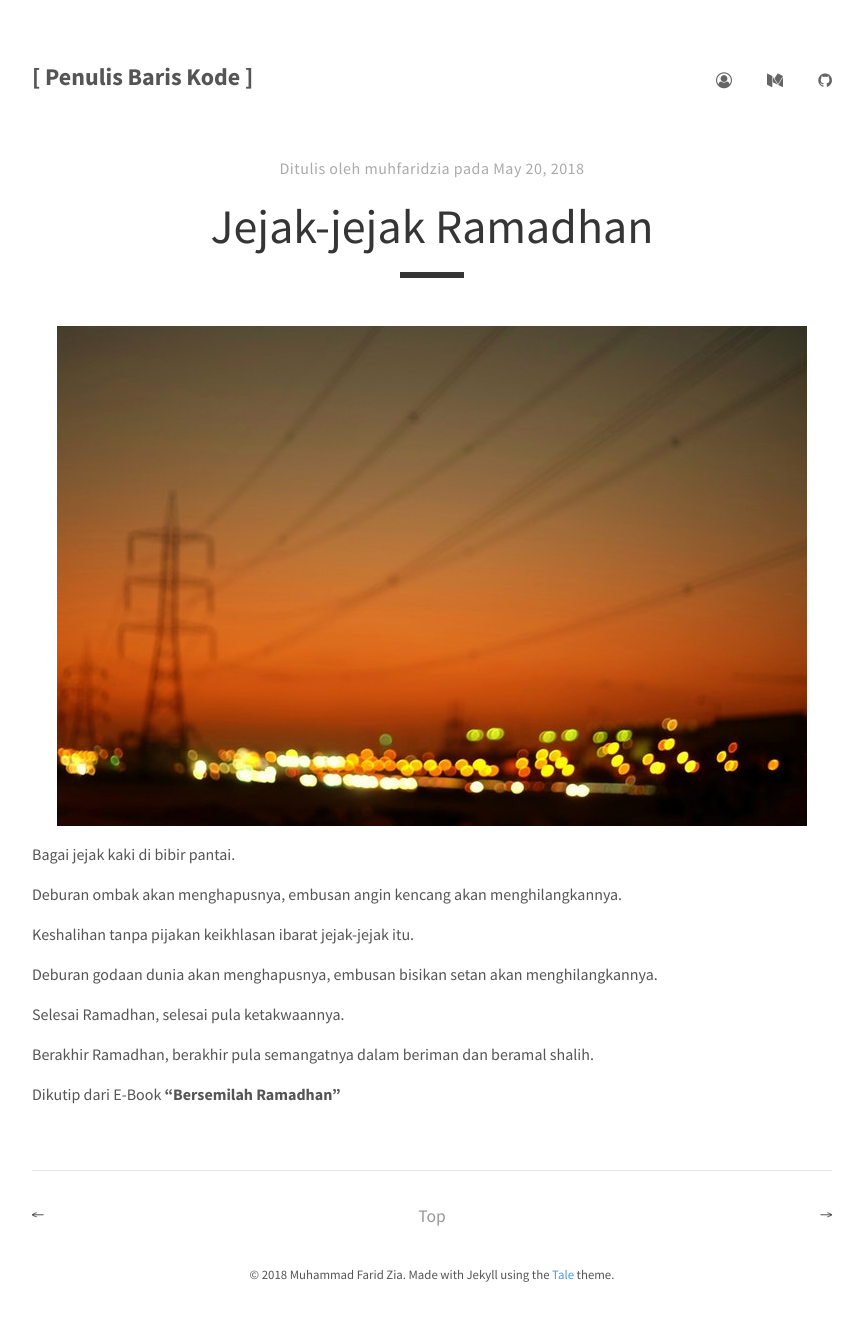
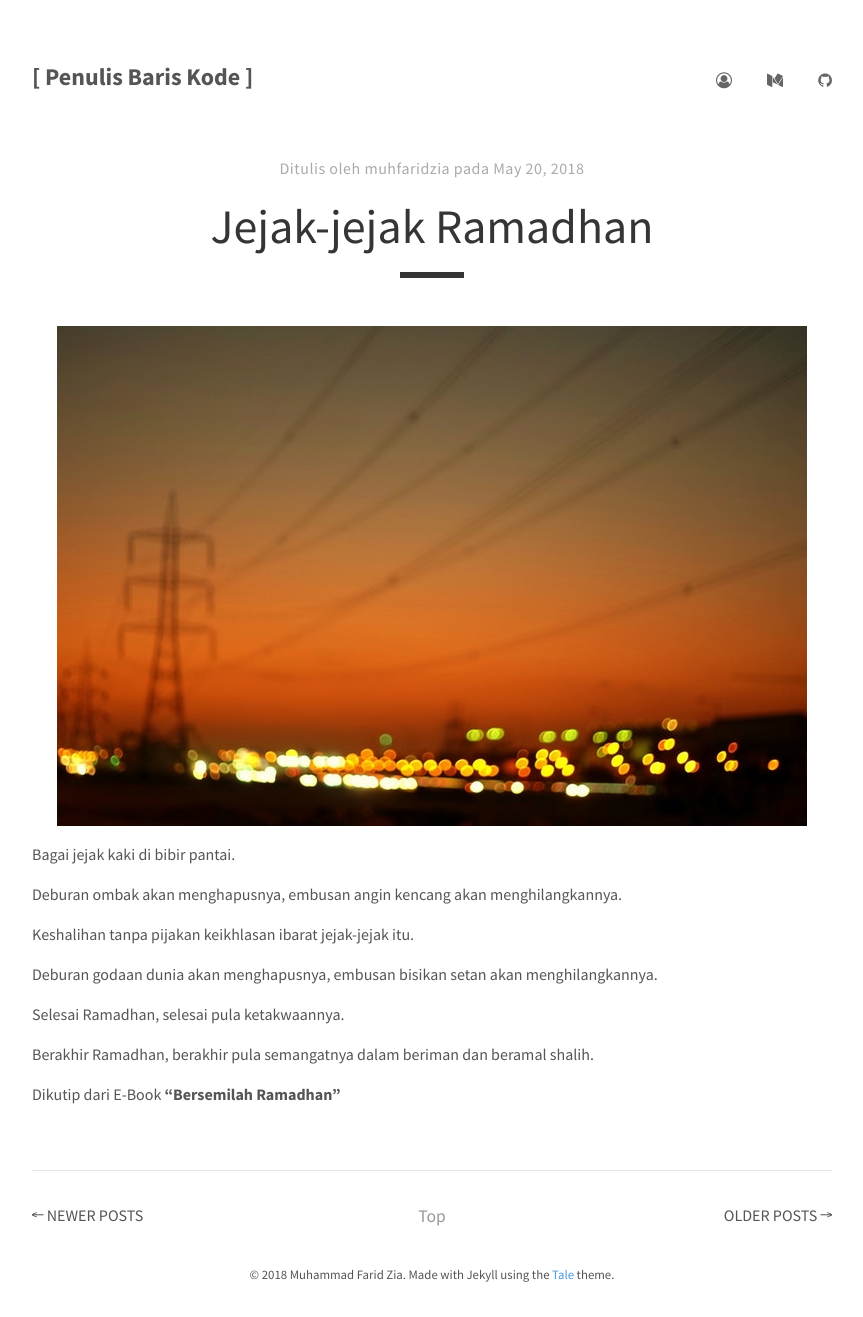
Before and after one commit to mfaridzia/mfaridzia.github.io, a Jekyll site: the page built from _posts/2018-05-20-jejak-jeka-ramadhan.markdown, in a window 1280 px wide. Shown: the whole page, without its empty margins (208-1071 px from the left). Built offline with Jekyll 4.4.1, drawn with Linux system fonts in a browser that asks for light colours.

Commit message:
add text to pagination

```diff
--- a/_layouts/post.html
+++ b/_layouts/post.html
@@ -26,10 +26,10 @@ layout: default
 
 <div class="pagination">
   {% if page.next.url %}
-    <a href="{{ page.next.url | prepend: site.baseurl }}" class="left arrow">&#8592;</a>
+    <a href="{{ page.next.url | prepend: site.baseurl }}" class="left arrow">&#8592; NEWER POSTS</a>
   {% endif %}
   {% if page.previous.url %}
-    <a href="{{ page.previous.url | prepend: site.baseurl }}" class="right arrow">&#8594;</a>
+    <a href="{{ page.previous.url | prepend: site.baseurl }}" class="right arrow">OLDER POSTS &#8594;</a>
   {% endif %}
 
   <a href="#" class="top">Top</a>
```
